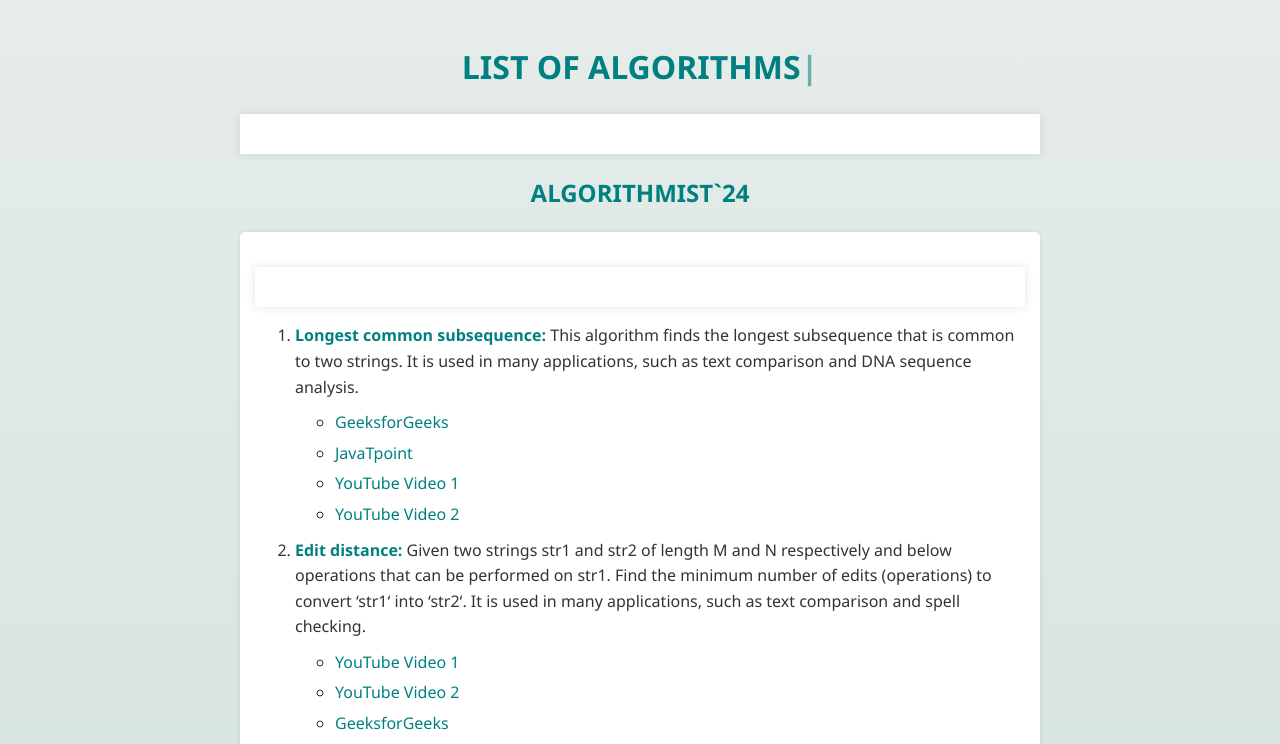
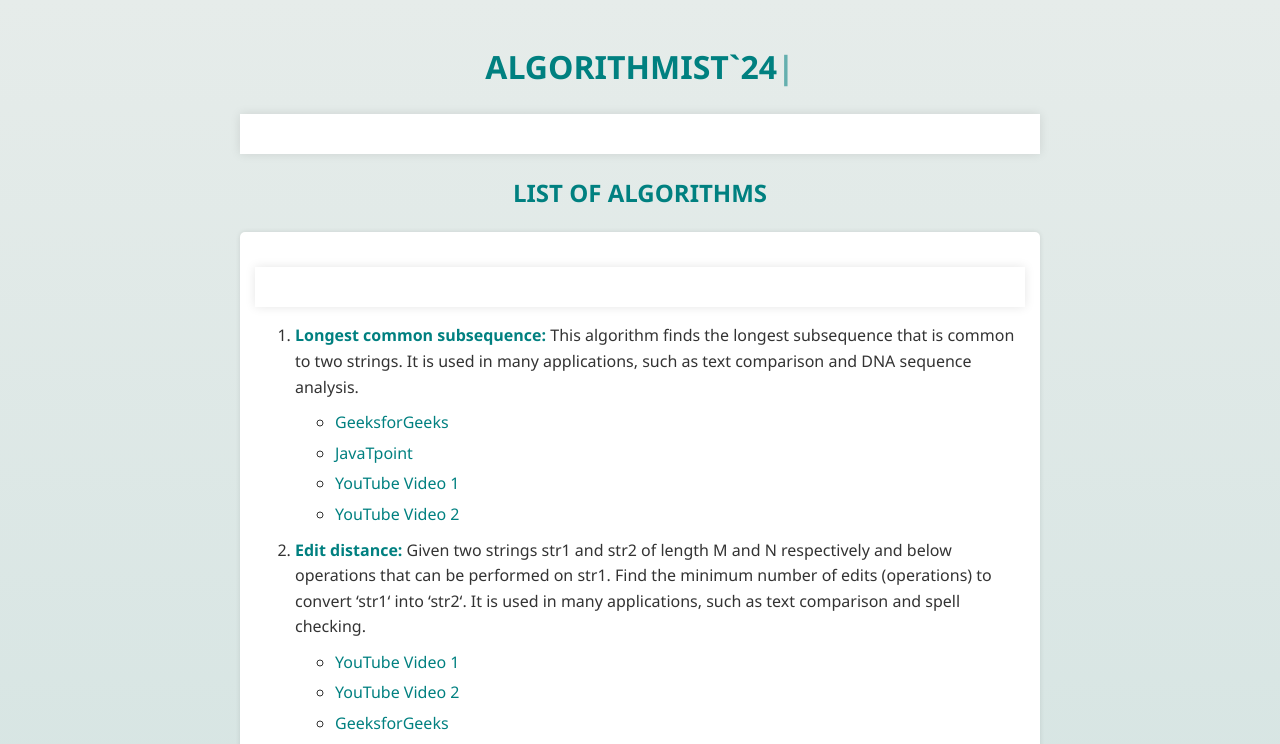
Before and after one commit to parimaladini/gfg_kare, a plain HTML site: page index.html in a window 1280 px wide. Shown: the top 744 px of the page. Drawn offline with Linux system fonts and the light colour scheme.

Commit message:
Update index.html

```diff
--- a/index.html
+++ b/index.html
@@ -9,11 +9,11 @@
 </head>
 
 <body>
-    <h1 id="title" style="display: none;">LIST OF ALGORITHMS</h1>
+    <h1 id="title" style="display: none;">ALGORITHMIST`24</h1>
     <div id="algorithms-container"></div>
     <script src="script.js"></script>
 
-    <h2 style="text-align: center;">ALGORITHMIST`24</h2>
+    <h2 style="text-align: center;">LIST OF ALGORITHMS</h2>
 
 
     <div class="algorithm-container">
```
